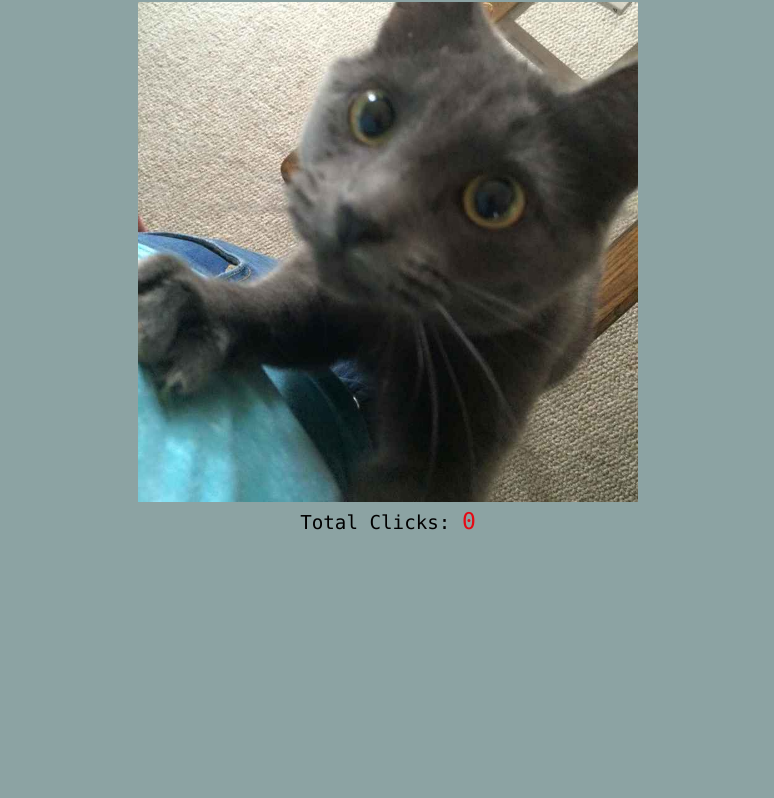
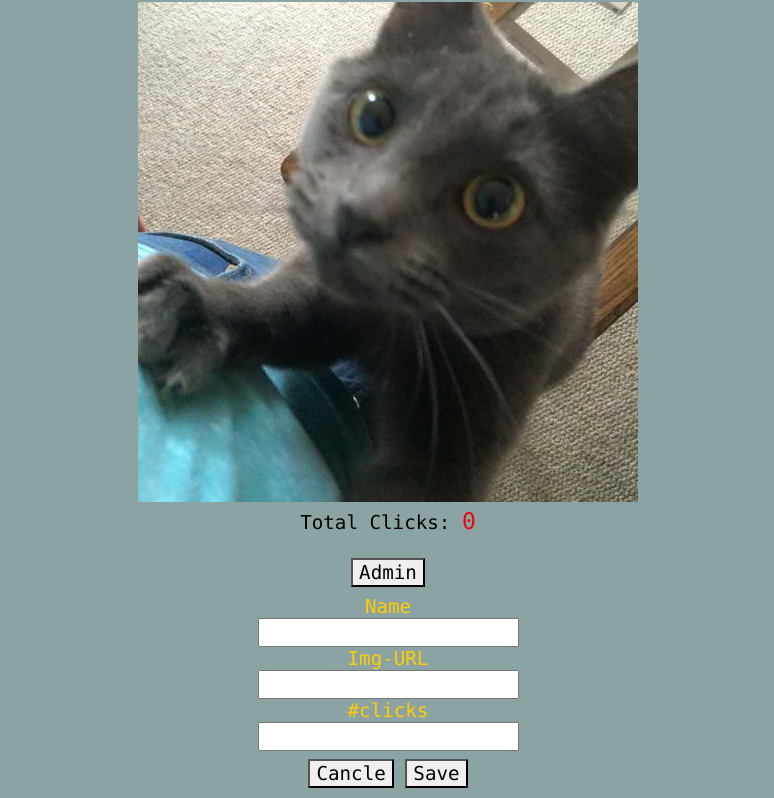
Before and after one commit to batwell31/Cat-Clicker-Premium-Pro, a plain HTML site: page index.html in a window 1280 px wide. Shown: the part 264-1062 px from the top of the page, without its empty margins (252-1026 px from the left). Before the commit the page ends 824 px from the top, so only its background shows below. Drawn offline with nearby package versions, Linux system fonts and the light colour scheme.

Commit message:
setup html for premium pro

```diff
--- a/css/style.css
+++ b/css/style.css
@@ -18,6 +18,7 @@ img {
 h1 {
     font-size: 2em;
 }
+
 .catDiv {
     width: 500px;
 }
@@ -44,6 +45,18 @@ a.navigation-link {
     color: #E50914;
     font-size: 1.2em;
 }
+.right {
+    float: right;
+    margin: 0;
+}
+.left {
+    float: left;
+    margin: 0;
+}
+.align-center {
+    text-align: center;
+    margin: 0;
+}
 
 @media screen and (max-width: 391px) {
     body {
@@ -62,7 +75,6 @@ a.navigation-link {
     .click {
         padding: 0;
         margin: 0;
-        font-size: 1.5em;
     }
 }
 
--- a/index.html
+++ b/index.html
@@ -5,7 +5,7 @@
     <meta charset="utf-8">
     <meta name="viewport" content="width=device-width, initial-scale=1.0, shrink-to-fit=no">
 
-    <title>Cat Clicker Project</title>
+    <title>Cat Clicker Premium Pro</title>
     <!-- Bootstrap CSS -->
     <link rel="stylesheet" href="https://maxcdn.bootstrapcdn.com/bootstrap/4.0.0/css/bootstrap.min.css" integrity="sha384-Gn5384xqQ1aoWXA+058RXPxPg6fy4IWvTNh0E263XmFcJlSAwiGgFAW/dAiS6JXm"
         crossorigin="anonymous">
@@ -18,7 +18,7 @@
             <div class="row">
                 <div class="col-lg-12 colapse">
                     <h1 class="main-heading center">
-                        Cat Clicker Project
+                        Cat Clicker Premium Pro Project
                     </h1>
                 </div>
             </div>
@@ -53,6 +53,29 @@
                             </p>
                         </div>
                     </div>
+                    <div class="row">
+                        <div id="adminDiv" class="col-lg-12 align-center">
+                            <button id="adminButton" type="button">Admin</button>
+                        </div>
+                    </div>
+                    <div class="row">
+                        <div class="col-lg-12 hide">
+                            <form class="center">
+                                Name<br>
+                                <input type="text" name="name"><br>
+                                Img-URL<br>
+                                <input type="text" name="url"><br>
+                                #clicks<br>
+                                <input type="text" name="clicks">
+                            </form>
+                        </div>
+                    </div>
+                    <div class="row">
+                        <div class="col-lg-12 align-center hide">
+                            <button id="cancleBtn" type="button">Cancle</button>
+                            <button id="saveBtn" type="button">Save</button>
+                        </div>
+                    </div>
                 </div>
             </div>
         </main>
```
